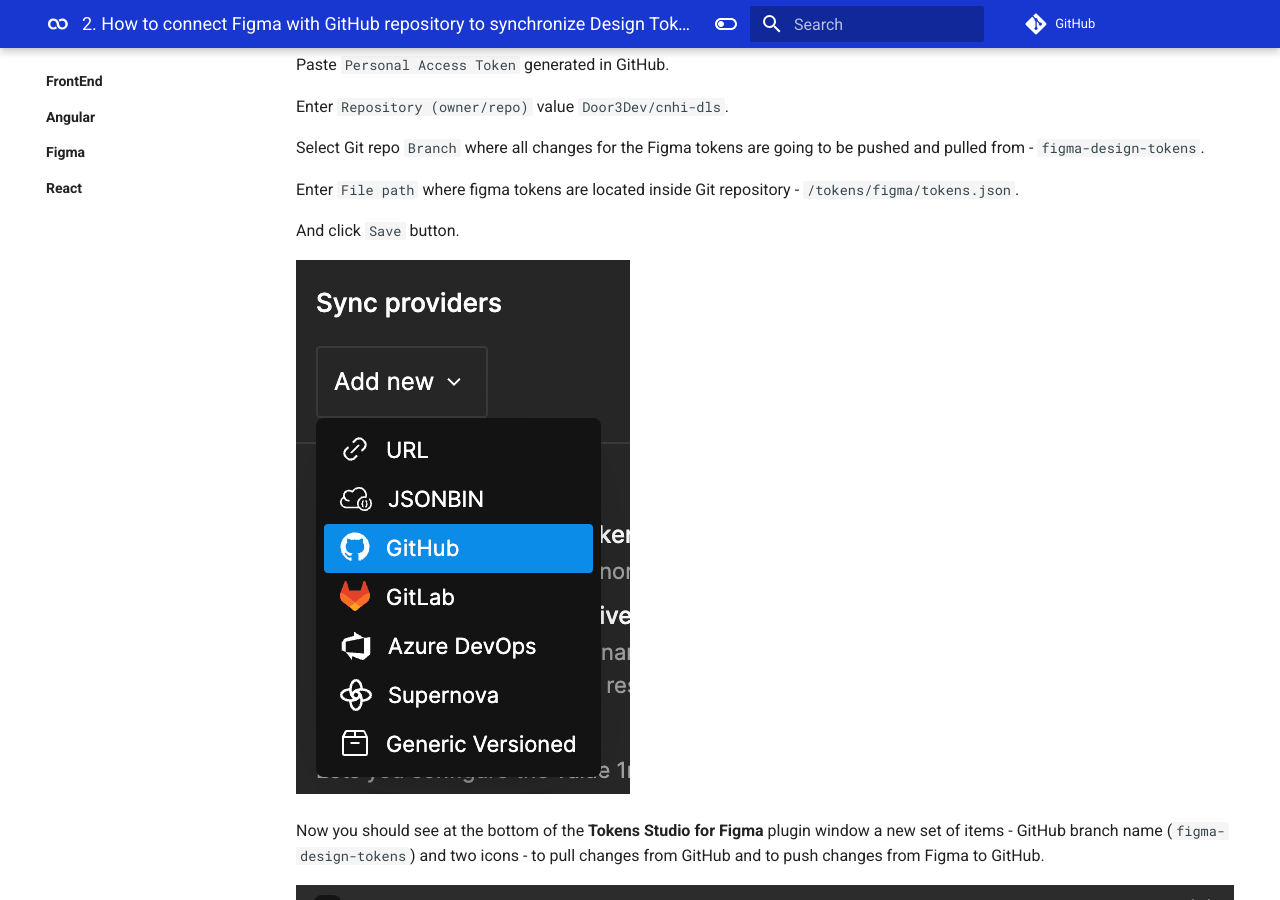
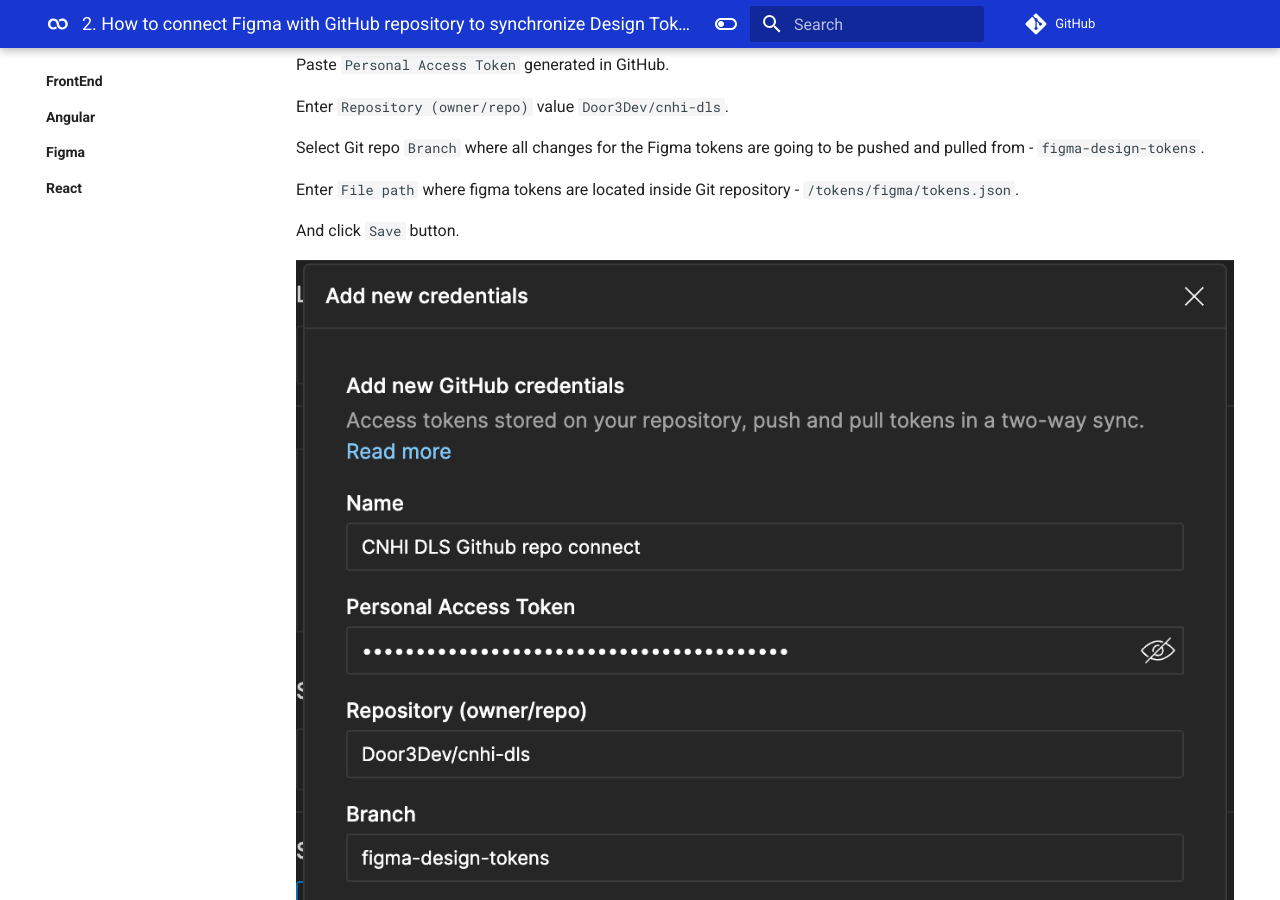
Before and after one commit to Door3Dev/engineering-documentation, an MkDocs documentation site: the page built from documentation/gh_pages/FrontEnd/Figma/FigmaTokensGithubIntegration.md, in a window 1280 px wide and 900 px high, scrolled down 3758 px. Built offline with MkDocs 1.6.1 and Material for MkDocs 9.7.7, drawn with Linux system fonts in a browser that asks for light colours; comment, search, counter and statistics services are not loaded.

Commit message:
fix(ETB-35): try to fix size of the images

```diff
--- a/documentation/gh_pages/FrontEnd/Figma/FigmaTokensGithubIntegration.md
+++ b/documentation/gh_pages/FrontEnd/Figma/FigmaTokensGithubIntegration.md
@@ -41,7 +41,7 @@
 
 And click `Save` button.
 
-![step6](/engineering-documentation/assets/images/figma/tokens/step5.png)
+<img alt="step6" height="400" src="/engineering-documentation/assets/images/figma/tokens/step6.png"/>
 
 Now you should see at the bottom of the **Tokens Studio for Figma** plugin window a new set of items - GitHub branch name (`figma-design-tokens`) and two icons - to pull changes from GitHub and to push changes from Figma to GitHub.
 
```
